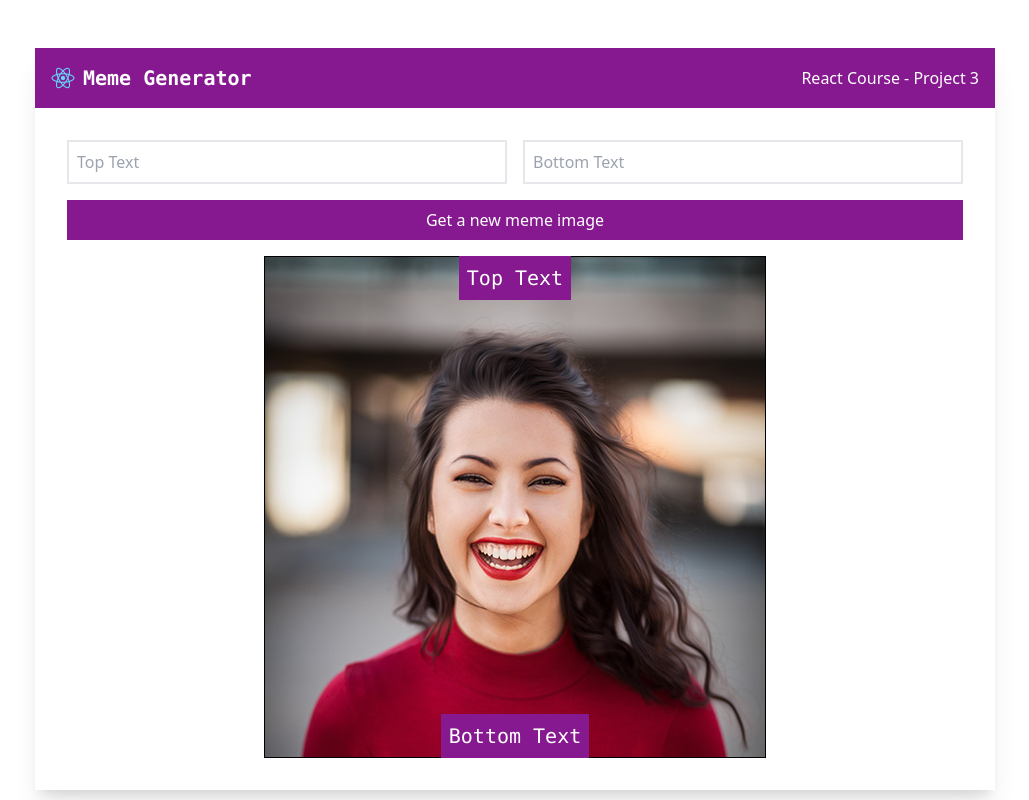
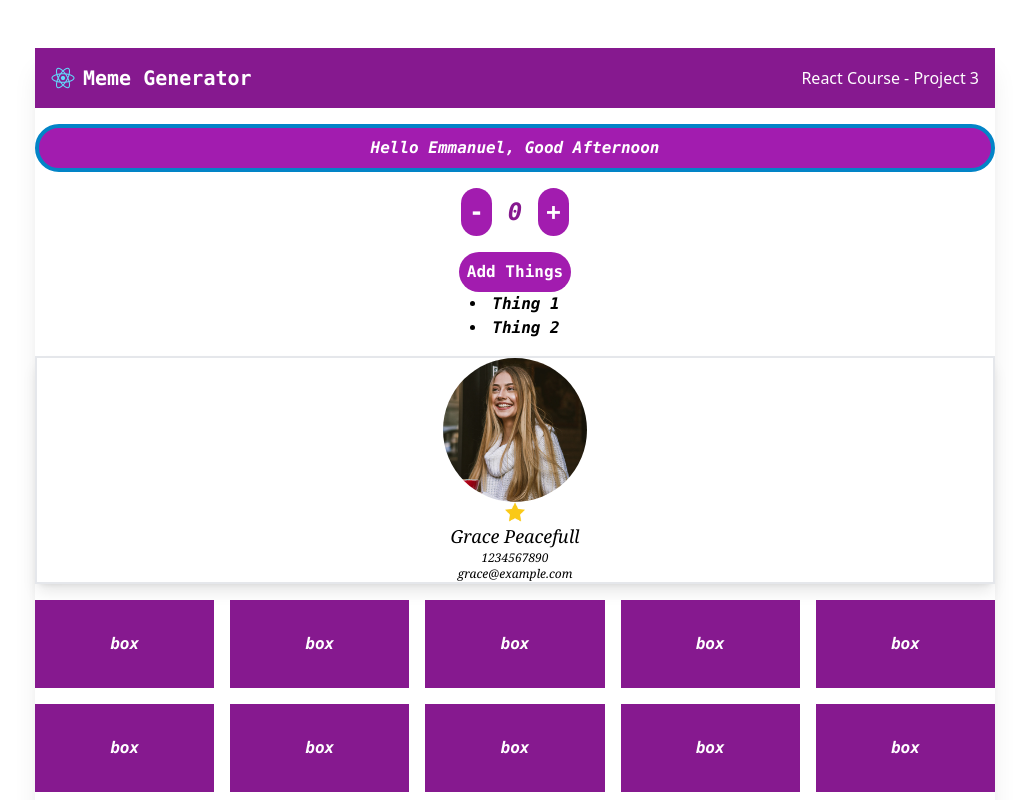
Before and after one commit to idowuemmao/Tutorial-App, a React (Create React App) app: page / in a window 1280 px wide. Shown: the top 800 px of the page, without its empty margins (13-1042 px from the left). Built offline with nearby package versions, Linux system fonts and the light colour scheme.

Commit message:
Making Progress

```diff
--- a/src/Airbnb/Card.js
+++ b/src/Airbnb/Card.js
@@ -1,6 +1,5 @@
 import React from "react";
 import star from "../Images/Star 1.png";
-// import CardData from "./CardData";
 
 export default function Card(props) {
   let badgeText;
--- a/src/MemeGenerator/MemeGen.js
+++ b/src/MemeGenerator/MemeGen.js
@@ -1,12 +1,12 @@
 import React from "react";
 import MemeNavBar from "./MemeNavBar";
 import MemeInput from "./MemeInput";
-import StatePractice from "./StatePractice";
+import StatePractice from "../StatePractice/StatePractice";
 const MemeGen = () => {
   return (
     <div className="w-3/4 m-12 shadow-xl">
       <MemeNavBar />
-      {/* <StatePractice /> */}
+      <StatePractice />
       <MemeInput />
     </div>
   );
--- a/src/MemeGenerator/MemeInput.js
+++ b/src/MemeGenerator/MemeInput.js
@@ -6,22 +6,15 @@ export default function MemeInput() {
   const [meme, setMeme] = React.useState({
     topText: "Top Text",
     bottomText: "Bottom Text",
-    randomImage: picss,
+    randomImg: picss,
   });
-
-  const [allMemeImages, setAllMemeImages] = React.useState(MemeData);
-
-  // const [memeImage, setMemeImage] = React.useState(picss);
-
+  const [memeImage, setMemeImages] = React.useState(MemeData);
   function GetMeme() {
-    const memeArray = allMemeImages.data.memes;
+    const memeArray = memeImage.data.memes;
     const randomMeme = Math.floor(Math.random() * memeArray.length);
-    const url = memeArray[randomMeme].pic;
-    setMeme((prevRandomImage) => {
-      return {
-        ...prevRandomImage,
-        randomImage: url,
-      };
+    const image = memeArray[randomMeme].pic;
+    setMeme((prevMeme) => {
+      return { ...prevMeme, randomImg: image };
     });
   }
 
@@ -39,15 +32,15 @@ export default function MemeInput() {
         </button>
       </div>
       <div className="relative grid place-items-center">
-        <p className="absolute text-white p-2 bg-fuchsia-800 top-0 text-xl font-mono z-10">
+        <p className="absolute text-white p-2 bg-fuchsia-800 top-0 text-lg font-mono z-10">
           {meme.topText}
         </p>
         <img
-          src={meme.randomImage}
+          src={meme.randomImg}
           alt="meme_image"
           className="border relative border-black"
         />
-        <p className="absolute bottom-0 text-white p-2 bg-fuchsia-800 text-xl font-mono z-10">
+        <p className="absolute bottom-0 text-white p-2 bg-fuchsia-800 text-lg font-mono z-10">
           {meme.bottomText}
         </p>
       </div>
--- /dev/null
+++ b/src/StatePractice/Box.js
@@ -0,0 +1,12 @@
+import React from "react";
+import BoxData from "./BoxData";
+
+export default function Box() {
+  const [boxes, setBoxes] = React.useState(BoxData);
+  const boxElement = boxes.map((box) => (
+    <div key={box.id} className="w-auto h-auto p-8 bg-fuchsia-800 text-white ">
+      box
+    </div>
+  ));
+  return <div className="grid grid-cols-5 gap-4">{boxElement}</div>;
+}
--- /dev/null
+++ b/src/StatePractice/BoxData.js
@@ -0,0 +1,45 @@
+const BoxData = [
+  {
+    id: 1,
+    on: true,
+  },
+  {
+    id: 2,
+    on: true,
+  },
+  {
+    id: 3,
+    on: false,
+  },
+  {
+    id: 4,
+    on: true,
+  },
+  {
+    id: 5,
+    on: false,
+  },
+  {
+    id: 6,
+    on: true,
+  },
+  {
+    id: 7,
+    on: true,
+  },
+  {
+    id: 8,
+    on: false,
+  },
+
+  {
+    id: 9,
+    on: true,
+  },
+  {
+    id: 10,
+    on: false,
+  },
+];
+
+export default BoxData;
--- /dev/null
+++ b/src/StatePractice/Count.js
@@ -0,0 +1,9 @@
+import React from "react";
+
+export default function Count(props) {
+  return (
+    <div>
+      <h1 className="text-fuchsia-800">{props.number}</h1>
+    </div>
+  );
+}
--- /dev/null
+++ b/src/StatePractice/Star.js
@@ -0,0 +1,9 @@
+import React from "react";
+import star1 from "../Images/star1.png";
+import star2 from "../Images/star2.png";
+
+export default function Star(props) {
+  const starIcon = props.isfilled ? star1 : star2;
+
+  return <img className="w-5" src={starIcon} onClick={props.handleClick} alt="star" />;
+}
--- a/src/MemeGenerator/StatePractice.js
+++ b/src/StatePractice/StatePractice.js
@@ -1,7 +1,8 @@
 import React from "react";
+import Star from "./Star";
+import Count from "./Count";
+import Box from "./Box";
 import imag from "../Images/pauline.jpg";
-import star1 from "../Images/star1.png";
-import star2 from "../Images/star2.png";
 
 const StatePractice = () => {
   const date = new Date();
@@ -47,7 +48,6 @@ const StatePractice = () => {
     ]);
   }
   const thingElement = thingsArray.map((thing) => <li key={thing}>{thing}</li>);
-
   const [contact, setContact] = React.useState({
     name: "Grace Peacefull",
     coverImg: imag,
@@ -55,14 +55,9 @@ const StatePractice = () => {
     email: "grace@example.com",
     isFavorite: true,
   });
-  let starIcon = contact.isFavorite ? star1 : star2;
-
-  function toogleFavourite() {
+  function toogleFav() {
     setContact((prevContact) => {
-      return {
-        ...prevContact,
-        isFavorite: !prevContact.isFavorite,
-      };
+      return { ...prevContact, isFavorite: !prevContact.isFavorite };
     });
   }
 
@@ -82,7 +77,7 @@ const StatePractice = () => {
         >
           -
         </button>
-        <h1>{count}</h1>
+        <Count number={count} />
         <button
           onClick={add}
           className="p-2 rounded-full bg-fuchsia-700 text-white"
@@ -105,15 +100,13 @@ const StatePractice = () => {
           src={contact.coverImg}
           className="rounded-full w-36"
         />
-        <img
-          src={starIcon}
-          onClick={toogleFavourite}
-          alt="star"
-          className="w-5"
-        />
+        <Star isfilled={contact.isFavorite} handleClick={toogleFav} />
         <h1 className="text-lg">{contact.name}</h1>
         <p>{contact.contact}</p>
         <p>{contact.email}</p>
+      </div>
+      <div>
+        <Box />
       </div>
     </div>
   );
```
